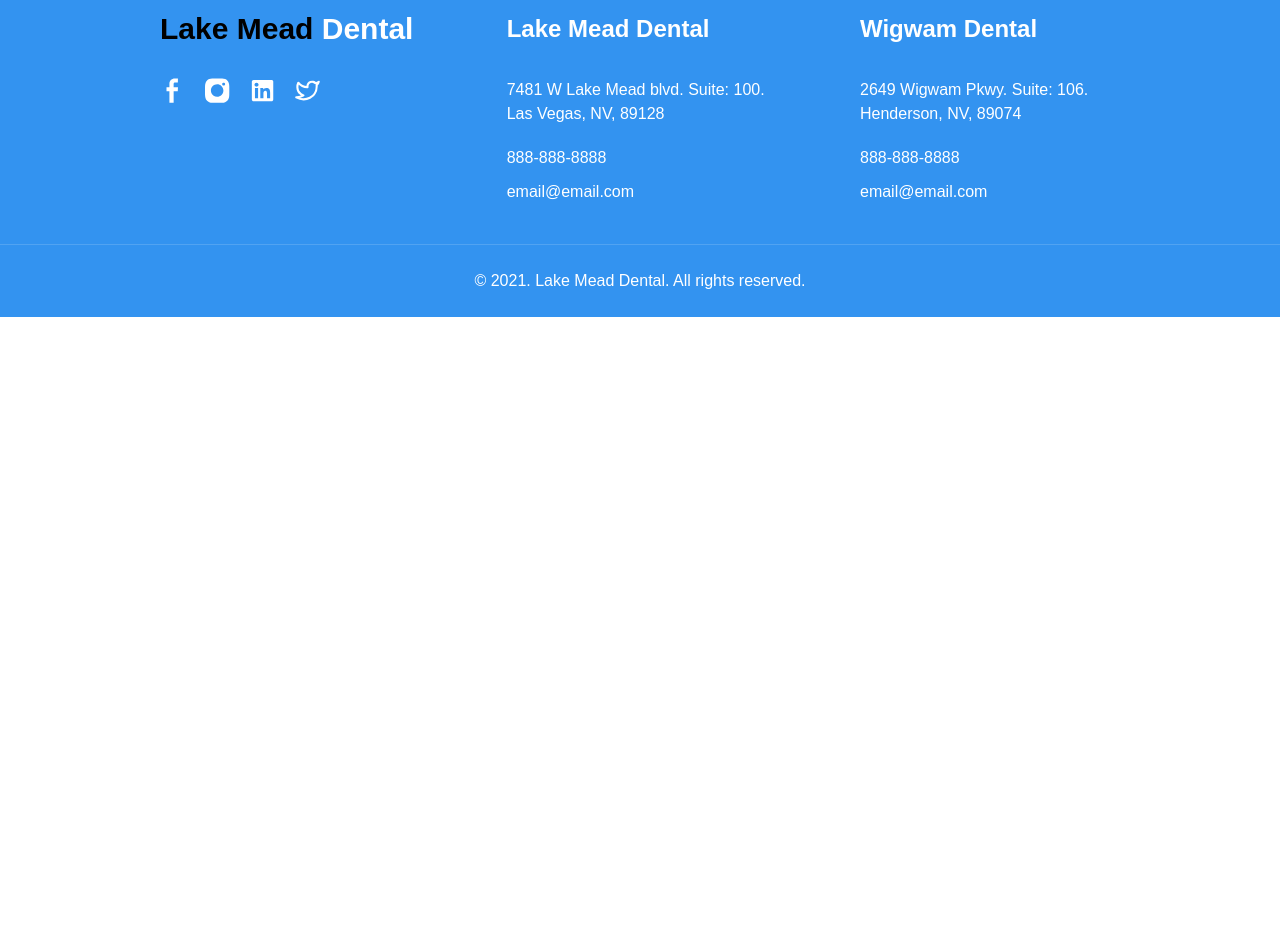
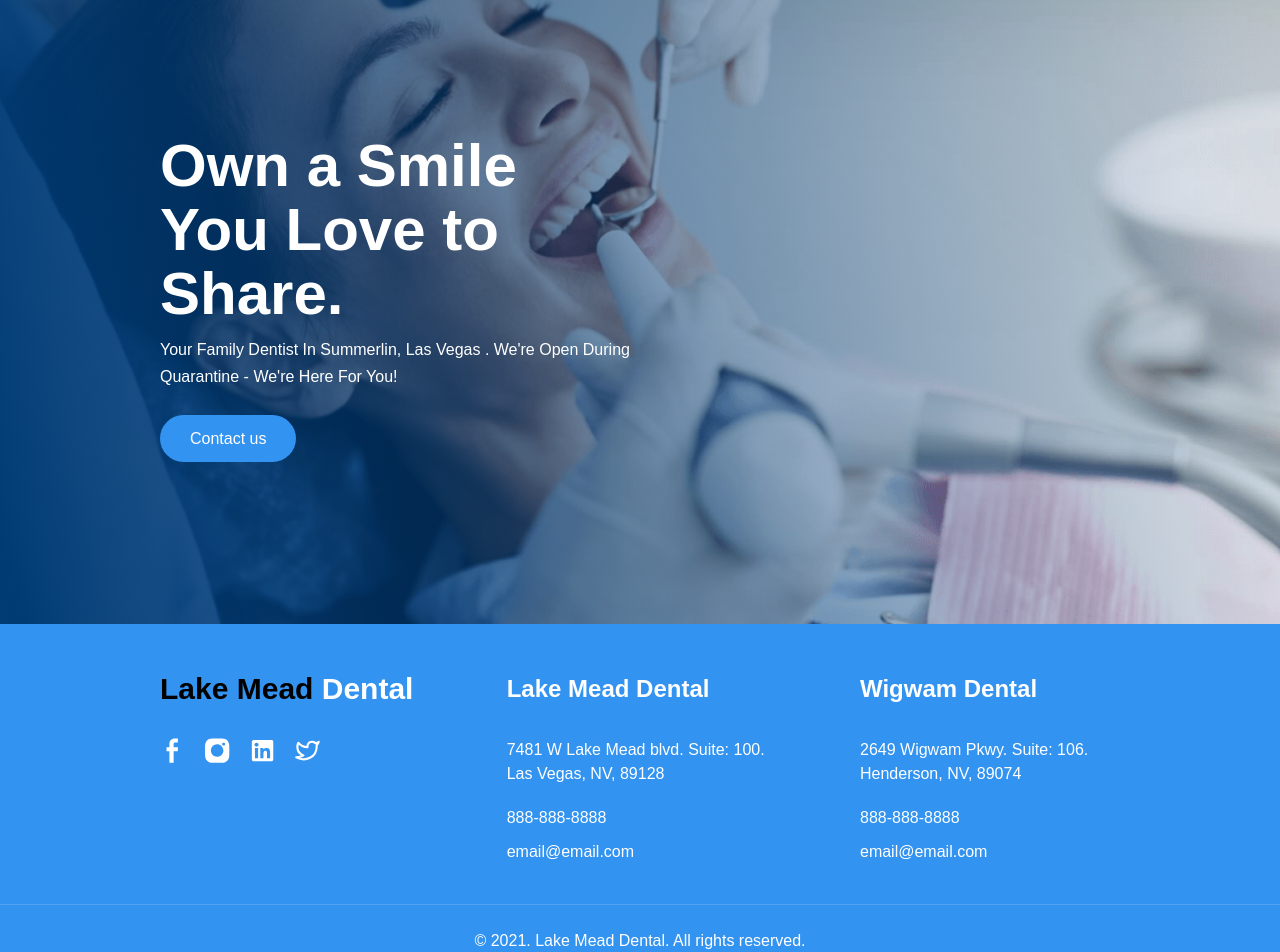
Before and after one commit to idenispankov/lake_mead_dental_next_js, a Next.js app: page / in a window 1280 px wide. Shown: the part 161-1113 px from the top of the page. Before the commit the page ends 800 px from the top, so only its background shows below. Built offline with nearby package versions, Linux system fonts and the light colour scheme.

Commit message:
fixed styles footer

```diff
--- a/components/Footer.js
+++ b/components/Footer.js
@@ -98,8 +98,15 @@ export default function Footer() {
               <p className={footerStyles.contact__address}>
                 7481 W Lake Mead blvd. Suite: 100. Las Vegas, NV, 89128
               </p>
-              <p className={footerStyles.contact__phone}>888-888-8888</p>
-              <p className={footerStyles.contact__email}>email@email.com</p>
+              <a href='tel:8888888888' className={footerStyles.contact__phone}>
+                888-888-8888
+              </a>
+              <a
+                href='mailto:some@gmail.com'
+                className={footerStyles.contact__email}
+              >
+                email@email.com
+              </a>
             </li>
           </ul>
         </div>
@@ -110,8 +117,15 @@ export default function Footer() {
               <p className={footerStyles.contact__address}>
                 2649 Wigwam Pkwy. Suite: 106. Henderson, NV, 89074
               </p>
-              <p className={footerStyles.contact__phone}>888-888-8888</p>
-              <p className={footerStyles.contact__email}>email@email.com</p>
+              <a href='tel:8888888888' className={footerStyles.contact__phone}>
+                888-888-8888
+              </a>
+              <a
+                href='mailto:some@gmail.com'
+                className={footerStyles.contact__email}
+              >
+                email@email.com
+              </a>
             </li>
           </ul>
         </div>
@@ -126,8 +140,15 @@ export default function Footer() {
               <p className={footerStyles.contact__address}>
                 7481 W Lake Mead blvd. Suite: 100. Las Vegas, NV, 89128
               </p>
-              <p className={footerStyles.contact__phone}>888-888-8888</p>
-              <p className={footerStyles.contact__email}>email@email.com</p>
+              <a href='tel:8888888888' className={footerStyles.contact__phone}>
+                888-888-8888
+              </a>
+              <a
+                href='mailto:some@gmail.com'
+                className={footerStyles.contact__email}
+              >
+                email@email.com
+              </a>
             </li>
           </ul>
 
@@ -137,8 +158,15 @@ export default function Footer() {
               <p className={footerStyles.contact__address}>
                 2649 Wigwam Pkwy. Suite: 106. Henderson, NV, 89074
               </p>
-              <p className={footerStyles.contact__phone}>888-888-8888</p>
-              <p className={footerStyles.contact__email}>email@email.com</p>
+              <a href='tel:8888888888' className={footerStyles.contact__phone}>
+                888-888-8888
+              </a>
+              <a
+                href='mailto:some@gmail.com'
+                className={footerStyles.contact__email}
+              >
+                email@email.com
+              </a>
             </li>
           </ul>
         </div>
--- a/pages/index.js
+++ b/pages/index.js
@@ -11,7 +11,7 @@ export default function Home() {
         <meta name='description' content='Generated by create next app' />
         <link rel='icon' href='/favicon.ico' />
       </Head>
-      {/* <HomeBanner /> */}
+      <HomeBanner />
     </div>
   );
 }
--- a/styles/Footer.module.css
+++ b/styles/Footer.module.css
@@ -96,10 +96,12 @@
 .contact__phone {
   line-height: 24px;
   margin-bottom: 10px;
+  display: block;
 }
 
 .contact__email {
   line-height: 24px;
+  display: block;
 }
 
 .contact__container_reponsive {
--- a/styles/LandscapeMode.module.css
+++ b/styles/LandscapeMode.module.css
@@ -1,13 +1,15 @@
 .container {
   height: 100%;
   width: 100%;
-  background: rgba(0, 0, 0, 0.8);
+  background: rgba(0, 0, 0, 1);
   text-align: center;
   display: none;
-  position: absolute;
+  position: fixed;
   top: 0;
   left: 0;
-  z-index: 2;
+  z-index: 5;
+  justify-content: center;
+  align-items: center;
 }
 
 @media screen and (orientation: landscape) and (max-width: 823px) {
@@ -17,7 +19,6 @@
   .text {
     color: #fff;
     margin: 0 auto;
-    margin-top: 175px;
     max-width: 400px;
     line-height: 30px;
   }
```
